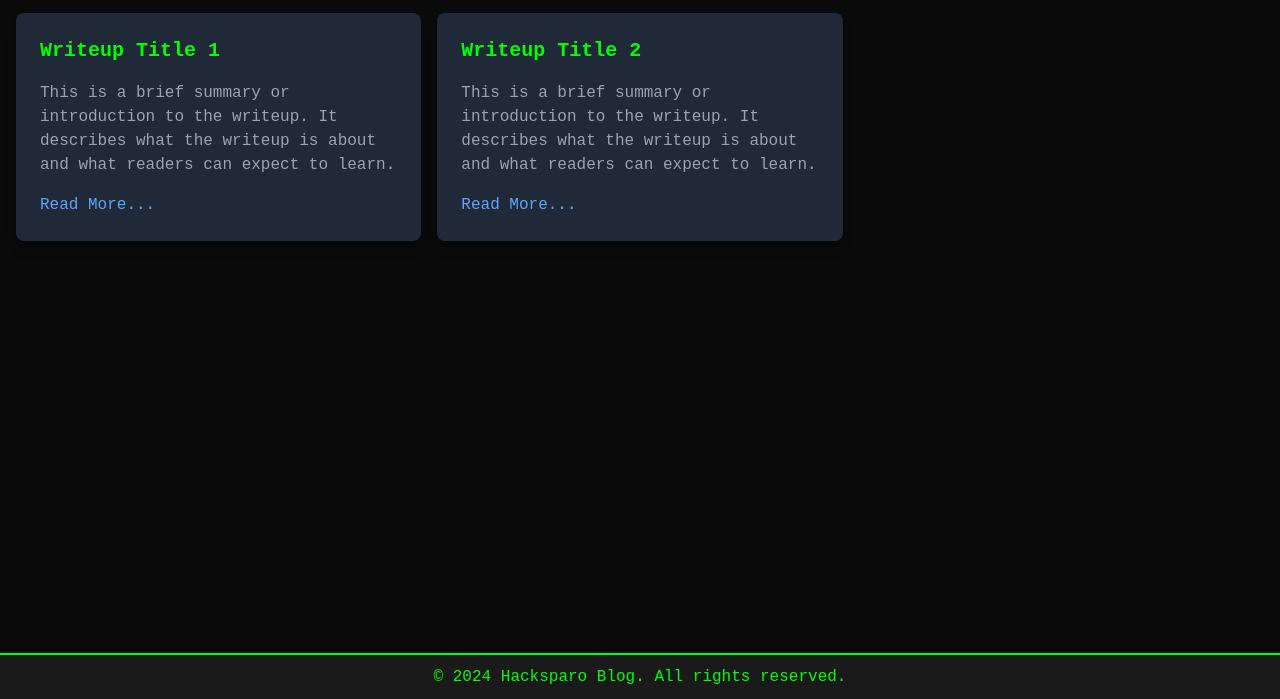
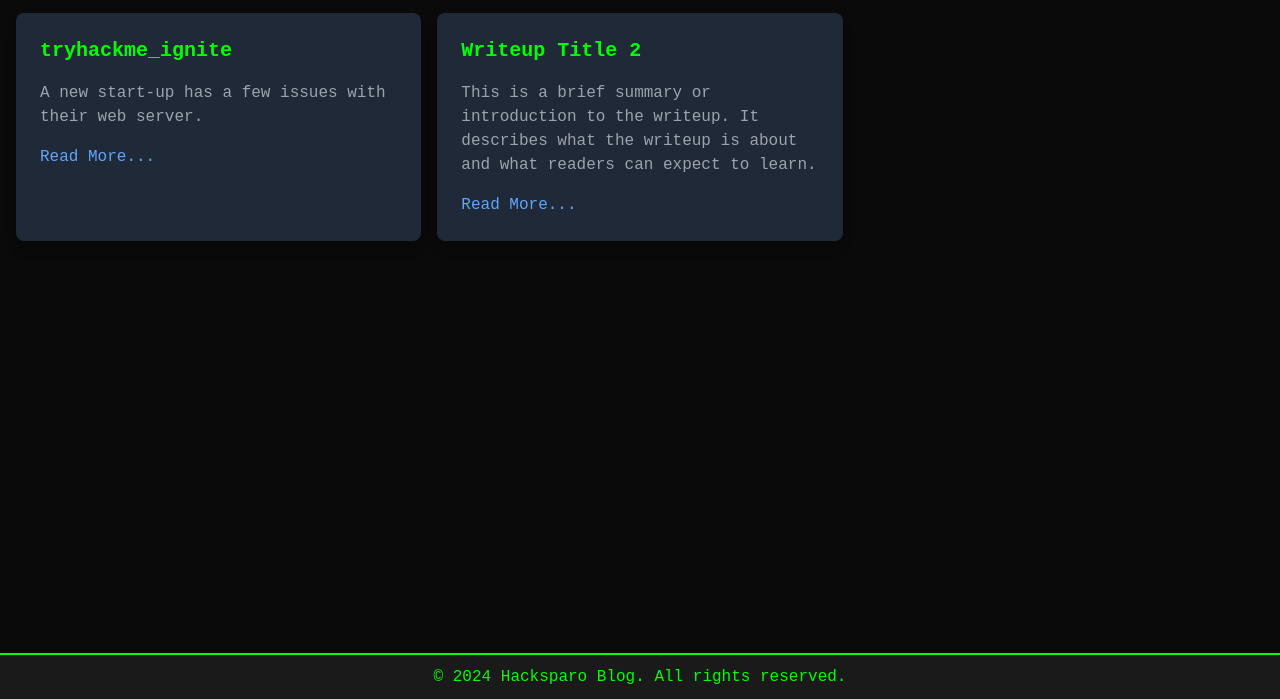
Before and after one commit to Hacksparo/writeups, a plain HTML site: page index.html in a window 1280 px wide. Shown: the part 101-800 px from the top of the page. Drawn offline with nearby package versions, Linux system fonts and the light colour scheme.

Commit message:
Update index.html

```diff
--- a/index.html
+++ b/index.html
@@ -51,8 +51,8 @@
         <h1 class="text-center text-3xl font-semibold mb-4">Writeups</h1>
         <section class="grid grid-cols-1 md:grid-cols-2 lg:grid-cols-3 gap-4">
             <article class="bg-gray-800 p-6 rounded-lg shadow-lg">
-                <h2 class="text-xl font-semibold mb-4">Writeup Title 1</h2>
-                <p class="text-gray-400">This is a brief summary or introduction to the writeup. It describes what the writeup is about and what readers can expect to learn.</p>
+                <h2 class="text-xl font-semibold mb-4">tryhackme_ignite</h2>
+                <p class="text-gray-400">A new start-up has a few issues with their web server.</p>
                 <a href="../jr/tryhackme_ignite" class="text-blue-400 hover:underline mt-4 inline-block">Read More...</a>
             </article>
             <article class="bg-gray-800 p-6 rounded-lg shadow-lg">
```
